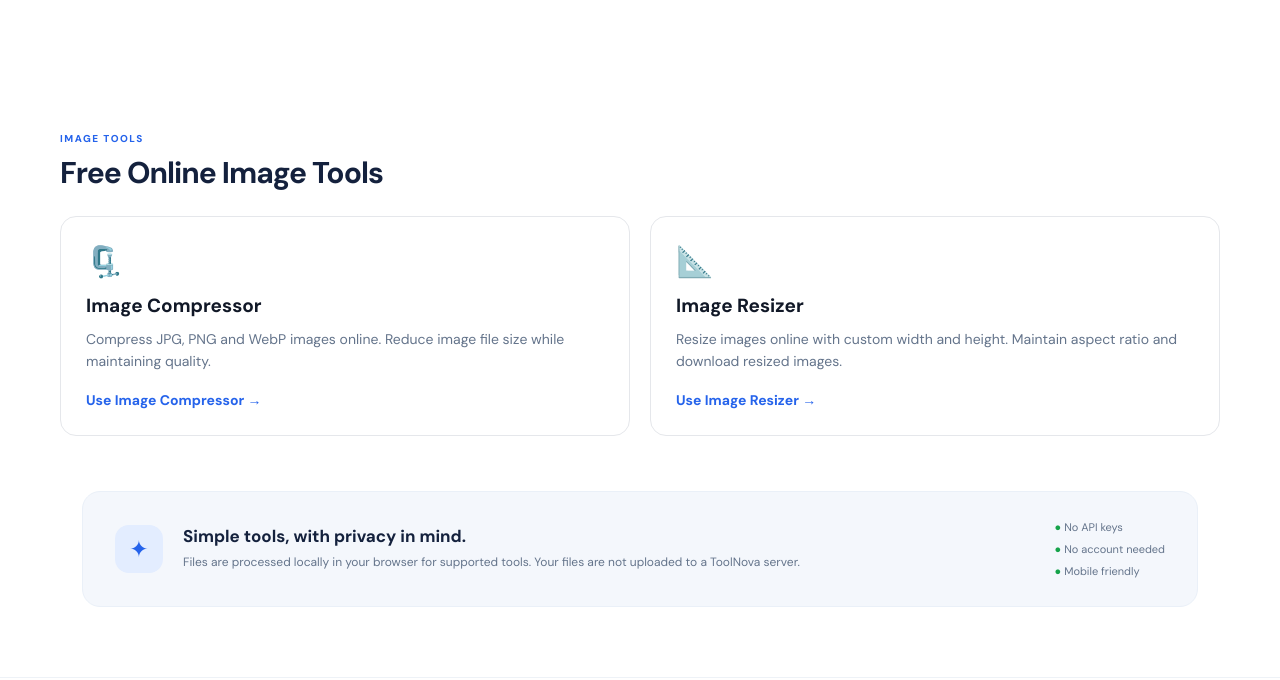
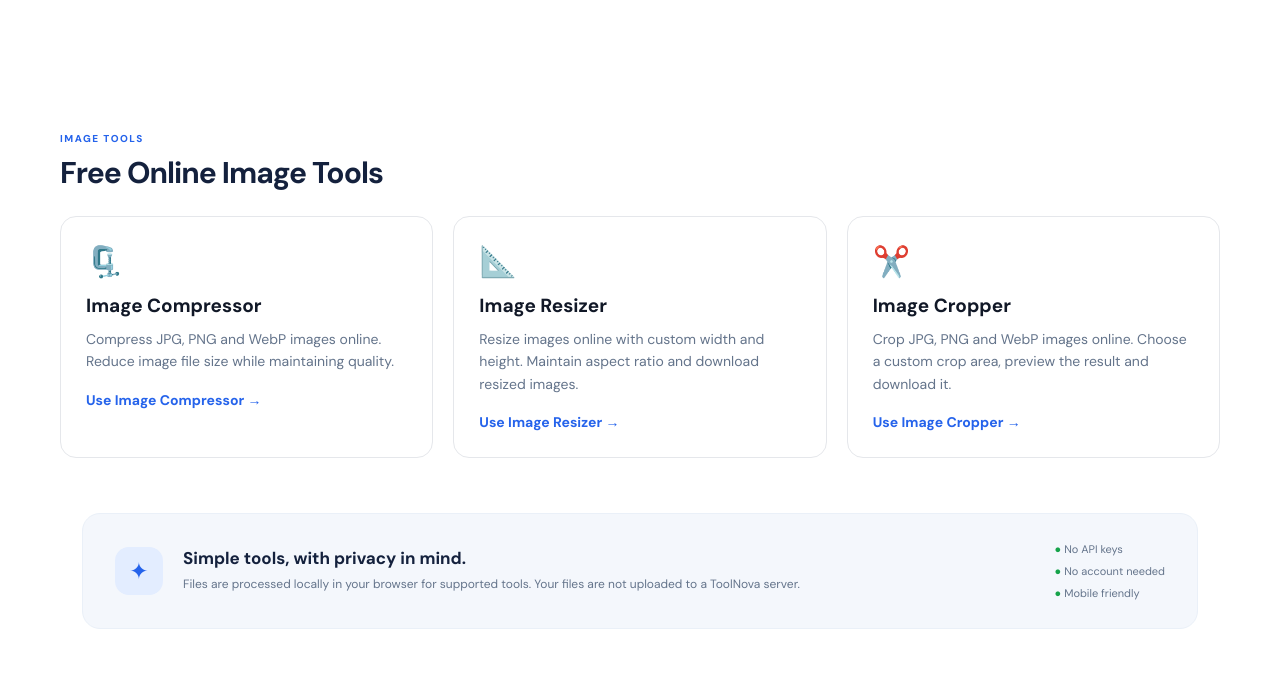
Before and after one commit to ToolNova90/toolnova, a plain HTML site: page index.html in a window 1280 px wide. Shown: the part 1538-2218 px from the top of the page. Drawn offline with Linux system fonts and the light colour scheme.

Commit message:
Add Image Cropper to homepage

```diff
--- a/index.html
+++ b/index.html
@@ -143,6 +143,13 @@
           <span class="standalone-tool-link">Use Image Resizer →</span>
         </a>
 
+        <a class="standalone-tool-card" href="image-cropper.html">
+          <div class="standalone-tool-icon">✂️</div>
+          <h3>Image Cropper</h3>
+          <p>Crop JPG, PNG and WebP images online. Choose a custom crop area, preview the result and download it.</p>
+          <span class="standalone-tool-link">Use Image Cropper →</span>
+        </a>
+
       </div>
     </section>
 
```
